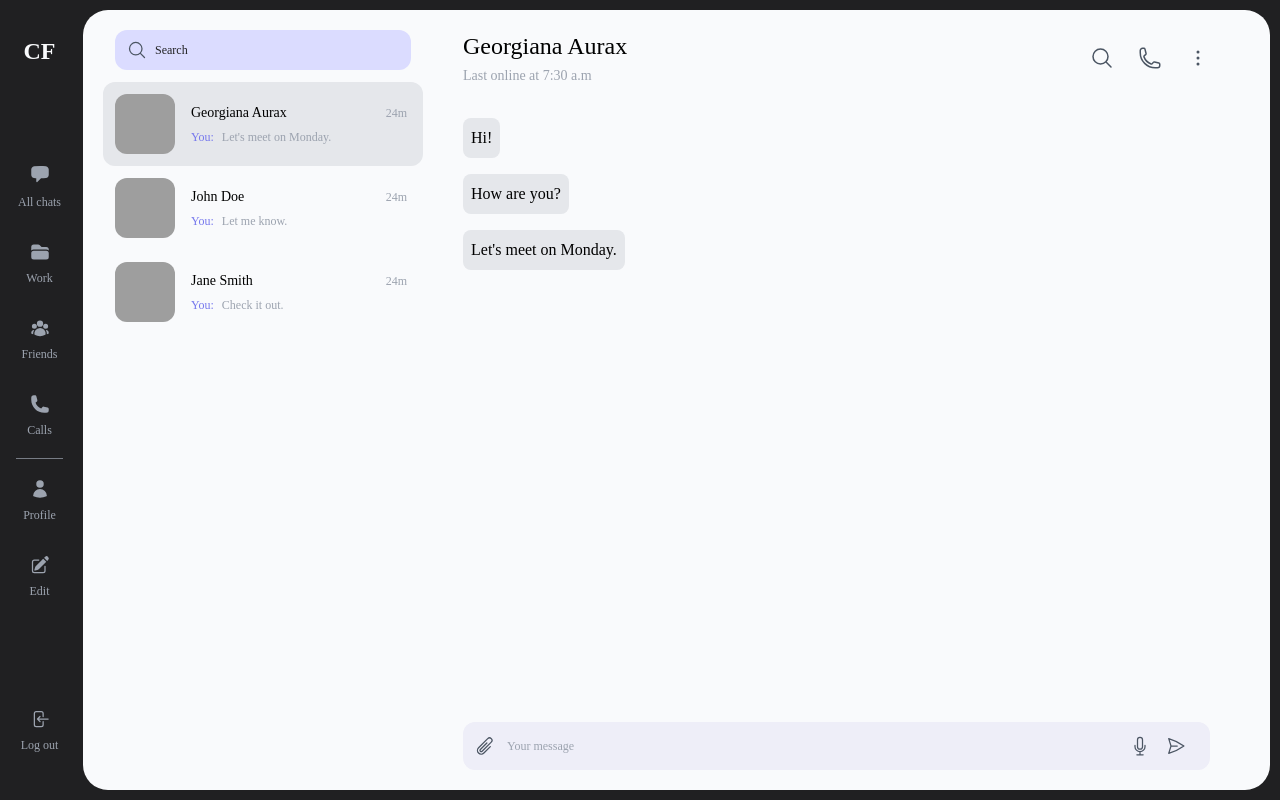
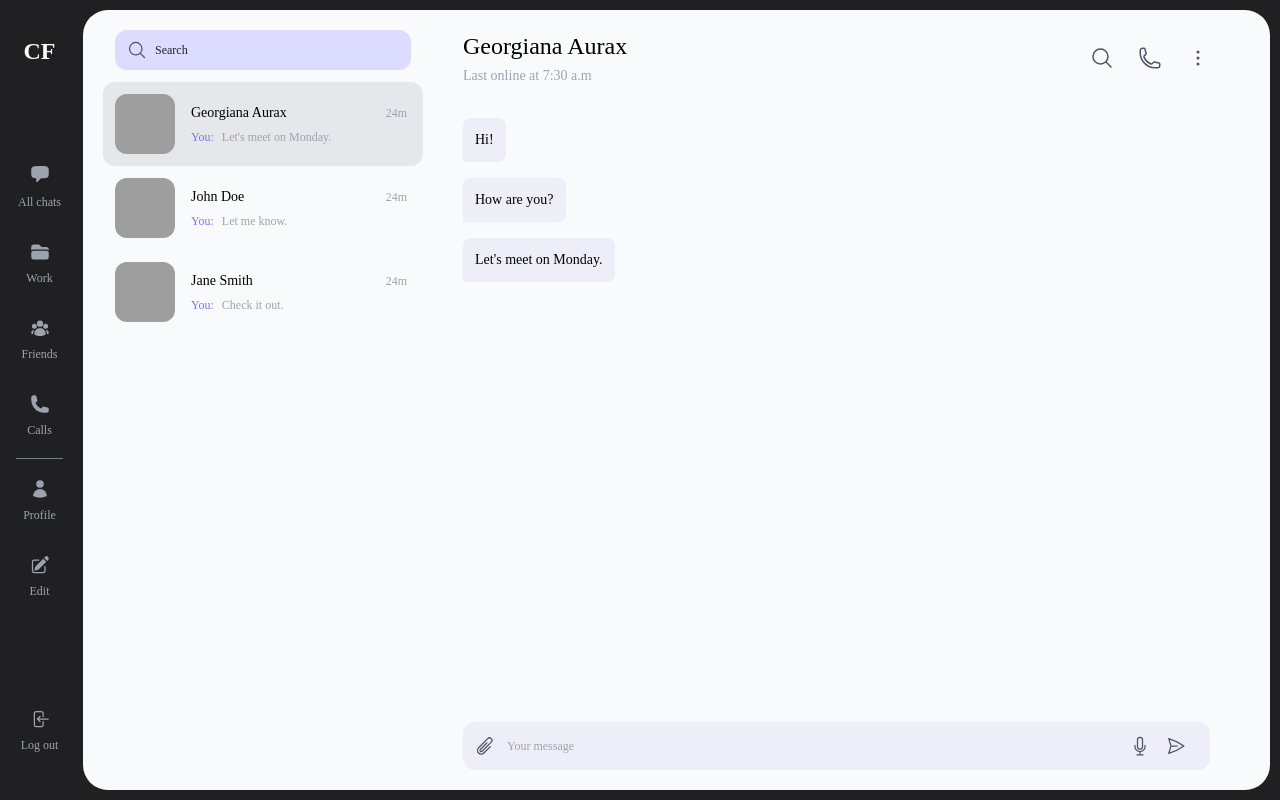
Before and after one commit to vinulays/chatify, a React (Create React App) app: page / in a window 1280 px wide. Built offline with nearby package versions, Linux system fonts and the light colour scheme; grey boxes are pictures that could not be loaded; some icons are missing; the HTML template or start-up script is replaced by a standard one.

Commit message:
feat: styled chat bubbles

```diff
--- a/src/components/AllChats.jsx
+++ b/src/components/AllChats.jsx
@@ -95,7 +95,7 @@ const AllChats = () => {
           {selectedChat.messages.map((message, index) => (
             <div
               key={index}
-              className="bg-gray-200 p-2 rounded-lg mb-4 w-fit max-w-[80%]"
+              className="bg-[#EEEEF8] p-3 rounded-lg mb-4 w-fit max-w-[80%] rounded-bl-none text-sm"
             >
               {message}
             </div>
```
